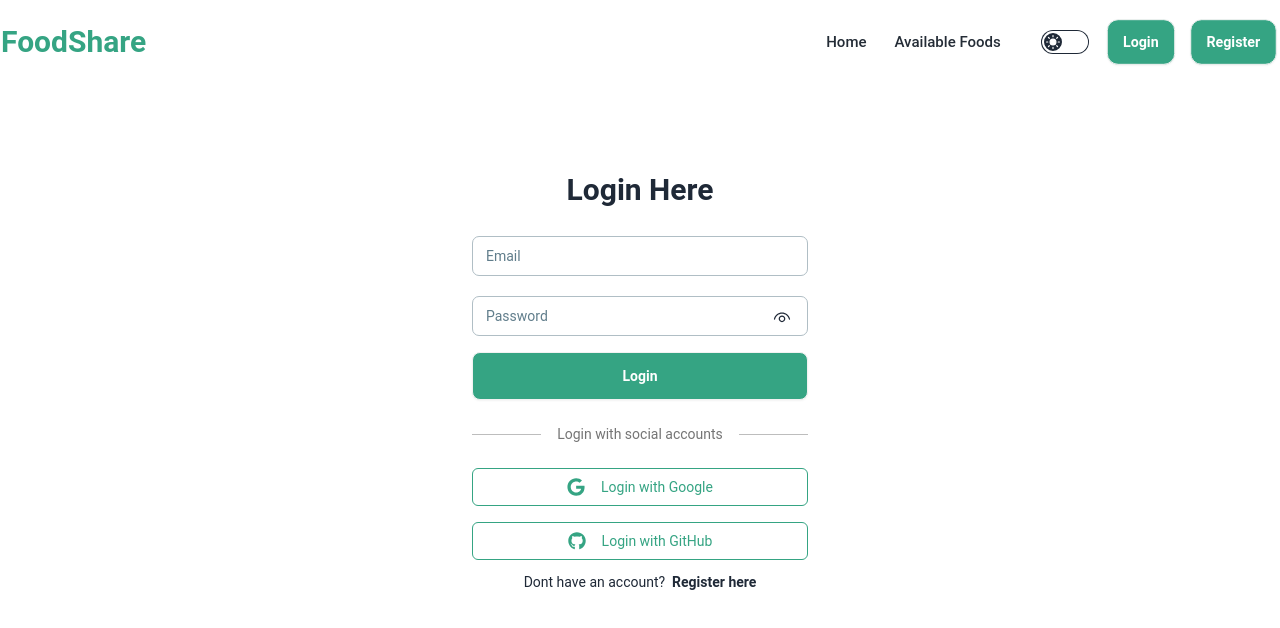
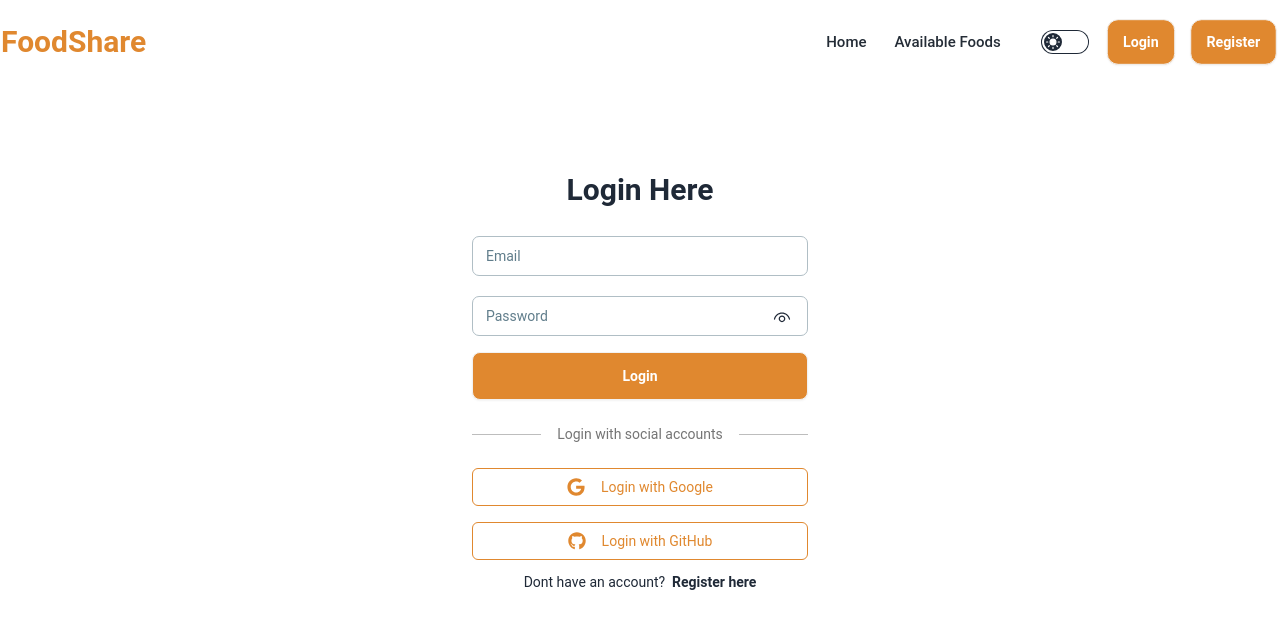
Before and after one commit to Sadiqur057/CareerHub-client, a React (Vite) app: page /login in a window 1280 px wide. Shown: the top 628 px of the page. Built offline with nearby package versions, Linux system fonts and the light colour scheme; no server answers.

Commit message:
customized tailwind classes

```diff
--- a/tailwind.config.js
+++ b/tailwind.config.js
@@ -11,8 +11,8 @@ module.exports = withMT({
       colors: {
         transparent: 'transparent',
         'c-black': '#242c36',
-        'c-primary': '#35a483',
-        'c-hover':'#1a9a82',
+        'c-primary': '#e0882f',
+        'c-hover':'#e08224',
         'c-input':'#ebf6f28c',
       },
     },
```
